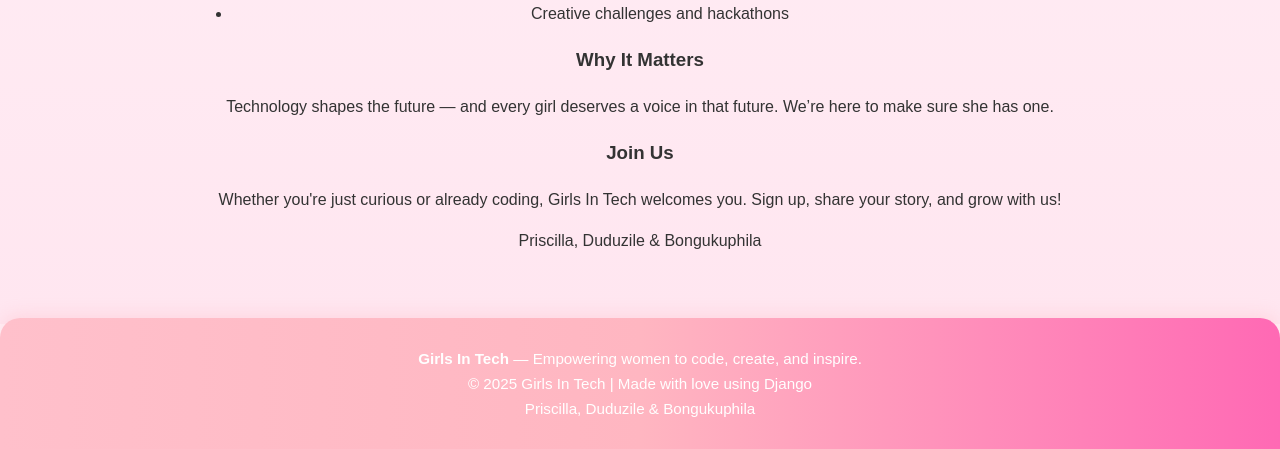
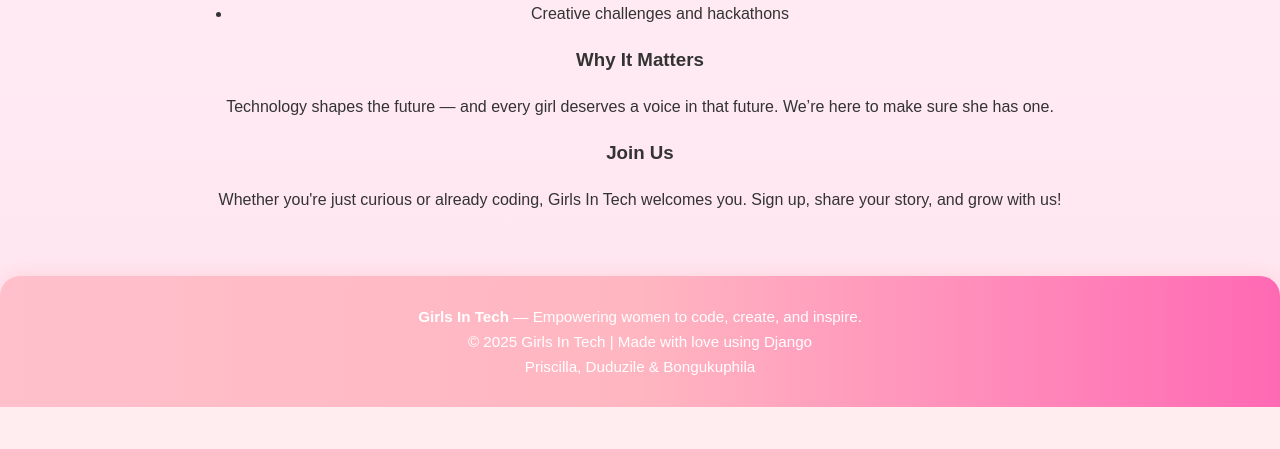
Before and after one commit to PriscillaK183/Girls_In_Tech, a Django app: page /about/ in a window 1280 px wide. Shown: the part 476-925 px from the top of the page. After the commit the page ends 883 px from the top, so only its background shows below. Run offline with Django 5.2, Linux system fonts and the light colour scheme.

Commit message:
updates
fixed

```diff
--- a/Girls_In_Tech/main/templates/main/about.html
+++ b/Girls_In_Tech/main/templates/main/about.html
@@ -23,6 +23,6 @@
 
   <h3> Join Us</h3>
   <p>Whether you're just curious or already coding, Girls In Tech welcomes you. Sign up, share your story, and grow with us!</p>
-  <p> Priscilla, Duduzile & Bongukuphila</p>
+
 </section>
 {% endblock %}
```
Also changed, not shown: Girls_In_Tech/main/static/main/style.css (+2 -9 lines), Girls_In_Tech/main/templates/main/index.html (+3 -5 lines), Girls_In_Tech/db.sqlite3.
